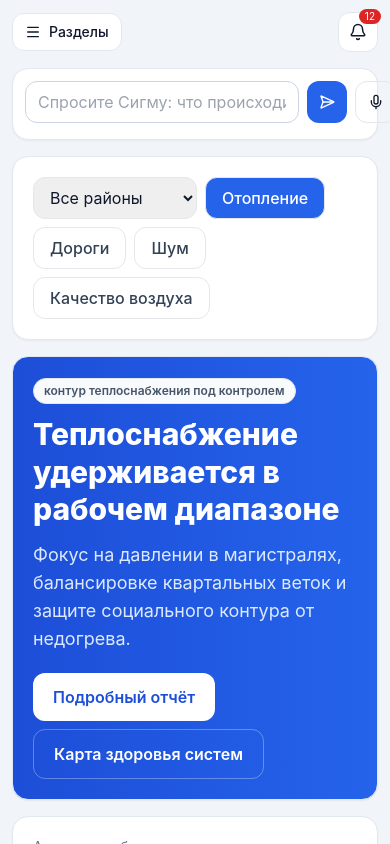
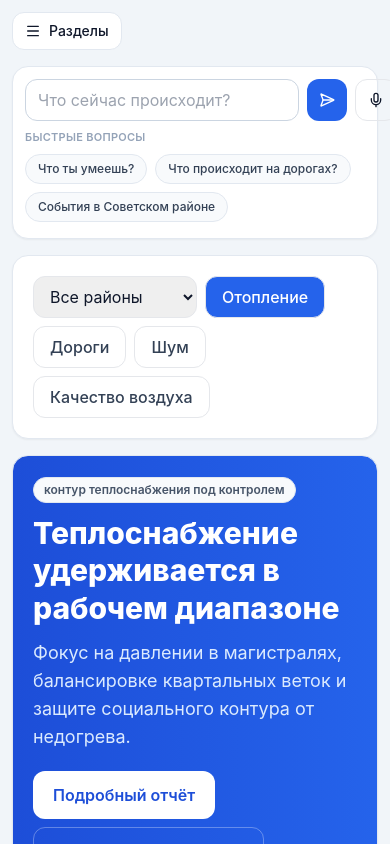
Before and after one commit to vadign/pilot-stand-sigma, a React (Vite) app: page /mayor-dashboard in a window 390 px wide. Shown: the top 844 px of the page. Built offline with nearby package versions, Linux system fonts and the light colour scheme.

Commit message:
Polish Sigma prompts and mobile layout

```diff
--- a/src/components/Layout.tsx
+++ b/src/components/Layout.tsx
@@ -1,4 +1,4 @@
-import { Bell, Building2, Menu, X } from 'lucide-react'
+import { Building2, Menu, X } from 'lucide-react'
 import { useEffect, useState } from 'react'
 import { NavLink, Outlet } from 'react-router-dom'
 import { useSigmaStore } from '../store/useSigmaStore'
@@ -12,7 +12,6 @@ const nav = [
 ]
 
 export function Layout() {
-  const notifications = useSigmaStore((s) => s.notifications)
   const bump = useSigmaStore((s) => s.bumpLive)
   const [mobileNavOpen, setMobileNavOpen] = useState(false)
 
@@ -60,10 +59,6 @@ export function Layout() {
             {mobileNavOpen ? <X size={16} /> : <Menu size={16} />}
             Разделы
           </button>
-          <button className="relative rounded-xl border border-slate-200 bg-white p-2.5">
-            <Bell size={18} />
-            <span className="absolute -right-1 -top-1 rounded-full bg-red-600 px-1.5 text-[10px] text-white">{notifications.length}</span>
-          </button>
         </div>
 
         {mobileNavOpen && (
--- a/src/features/ask-sigma/AskSigmaBar.tsx
+++ b/src/features/ask-sigma/AskSigmaBar.tsx
@@ -5,9 +5,15 @@ import { useAskSigmaStore } from './store'
 import { useVoiceInput } from './voice/useVoiceInput'
 
 const placeholders = {
-  мэр: 'Спросите Сигму: что происходит сейчас?',
-  диспетчер: 'Спросите Сигму: критичные инциденты по отоплению',
-  аналитик: 'Спросите Сигму: динамика отключений за неделю',
+  мэр: 'Что сейчас происходит?',
+  диспетчер: 'Что сейчас происходит?',
+  аналитик: 'Что сейчас происходит?',
+} as const
+
+const quickExamples = {
+  мэр: ['Что ты умеешь?', 'Что происходит на дорогах?', 'События в Советском районе'],
+  диспетчер: ['Что ты умеешь?', 'Критичные инциденты по отоплению', 'Что происходит на дорогах?', 'События в Советстком районе'],
+  аналитик: ['Что ты умеешь?', 'Динамика отключений за неделю', 'Что происходит на дорогах?', 'События в Советском районе'],
 } as const
 
 export const AskSigmaBar = () => {
@@ -26,9 +32,11 @@ export const AskSigmaBar = () => {
     return () => clearTimeout(timer)
   }, [toast])
 
-  const submit = () => {
-    if (!input.trim()) return
-    const result = ask(input)
+  const submit = (value = input) => {
+    const query = value.trim()
+    if (!query) return
+
+    const result = ask(query)
     if (result.type === 'NAVIGATE') {
       const route = result.actions?.[0]?.route
       if (route) { navigate(route); setToast('Переход выполнен') }
@@ -45,7 +53,7 @@ export const AskSigmaBar = () => {
           onChange={(event) => setInput(event.target.value)}
           onKeyDown={(event) => event.key === 'Enter' && submit()}
         />
-        <button onClick={submit} className="rounded-xl bg-blue-600 px-3 text-white"><SendHorizontal size={16} /></button>
+        <button onClick={() => submit()} className="rounded-xl bg-blue-600 px-3 text-white"><SendHorizontal size={16} /></button>
         <button
           onClick={() => (voiceState === 'listening' ? stop() : start())}
           className="rounded-xl border px-3"
@@ -53,6 +61,20 @@ export const AskSigmaBar = () => {
         >
           {voiceState === 'listening' ? <MicOff size={16} /> : <Mic size={16} />}
         </button>
+      </div>
+      <div className="mt-2">
+        <div className="mb-2 text-[11px] font-semibold uppercase tracking-wide text-slate-400">Быстрые вопросы</div>
+        <div className="flex flex-wrap gap-2">
+          {(quickExamples[role] ?? quickExamples.мэр).map((example) => (
+            <button
+              key={example}
+              onClick={() => submit(example)}
+              className="rounded-full border border-slate-200 bg-slate-50 px-3 py-1.5 text-xs font-medium text-slate-700 transition hover:bg-slate-100"
+            >
+              {example}
+            </button>
+          ))}
+        </div>
       </div>
       {toast && <div className="mt-1 text-xs text-emerald-600">{toast}</div>}
       <div className="mt-1 text-xs text-slate-500">
--- a/src/features/ask-sigma/planner.ts
+++ b/src/features/ask-sigma/planner.ts
@@ -15,7 +15,7 @@ export const createPlan = (query: AskSigmaQuery): AskSigmaPlan => {
 
   const { entity, subsystem } = routeEntity(query)
   const text = query.normalized
-  const isExplicitHelpRequest = /помощ|подскажи|что уме(е|)ш|что умеет сигма/i.test(text)
+  const isExplicitHelpRequest = /помощ|подскажи|что (?:ты )?уме(?:е|)шь|что умеет сигма/i.test(text)
   const district = findDistrictId(text)
 
   if (/(что происходит сейчас|что сейчас|обстановка сейчас)/i.test(text)) {
```
Also changed, not shown: 1 other file (tests, documents, lock files or other folders).
